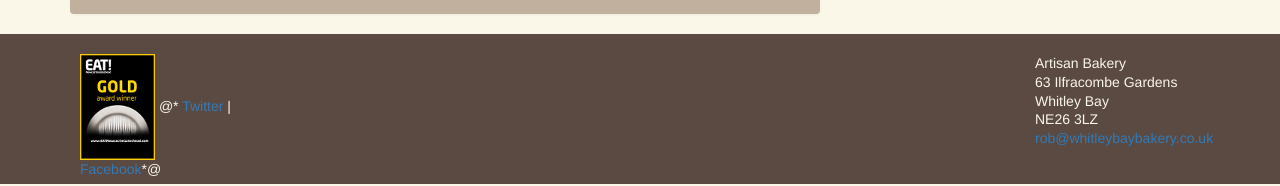
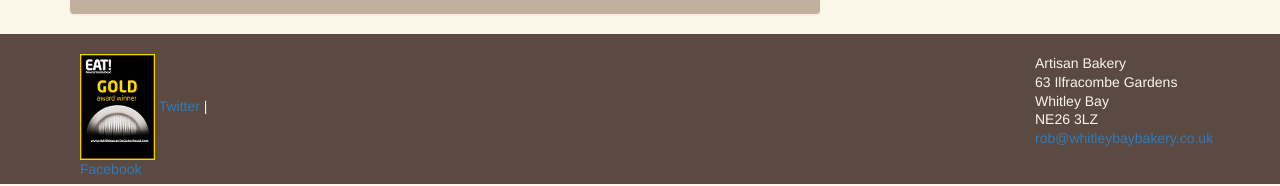
Before and after one commit to whitleybaybakery/whitleybaybakery.github.io, a Jekyll site: the page built from about.html, in a window 1280 px wide. Shown: the part 887-1073 px from the top of the page. Built offline with Jekyll 4.4.1, drawn with Linux system fonts in a browser that asks for light colours; nearby versions of some CDN libraries.

Commit message:
updated paths

```diff
--- a/_layouts/default.html
+++ b/_layouts/default.html
@@ -67,11 +67,11 @@ layout: default
 
                     <div id="social" class="col-md-2">
                          <a href="http://www.newcastlegateshead.com/eat-festival/full-programme/big-eat-weekend/results/eat-gold-awards-p708911">
-                            <img src="images/goldawardwinner75.jpg" alt="Eat! Gold Award Winner"/>
+                            <img src="../images/goldawardwinner75.jpg" alt="Eat! Gold Award Winner"/>
                         </a>
-                   @*     <a href="">Twitter</a> |
-                        <a href="">Facebook</a>*@
-                    </div>
+                      <a href="">Twitter</a> |
+                        <a href="">Facebook</a>
+                                        </div>
                     <address class="col-md-2 col-md-offset-8">
                         Artisan Bakery<br/>
                         63 Ilfracombe Gardens<br/>
--- a/about.html
+++ b/about.html
@@ -5,7 +5,7 @@ title: "Whitley Bay Artisan Bakery"
 
 <div class="row content">
     <div class="col-md-8">
-         <img class="img-responsive panelbg panel" src="images/shopfront.jpg" alt="shop front"/>
+         <img class="img-responsive panelbg panel" src="../images/shopfront.jpg" alt="shop front"/>
         </div>
          <div class="col-md-4">
          <div class="panelbg panel hometext">
```
